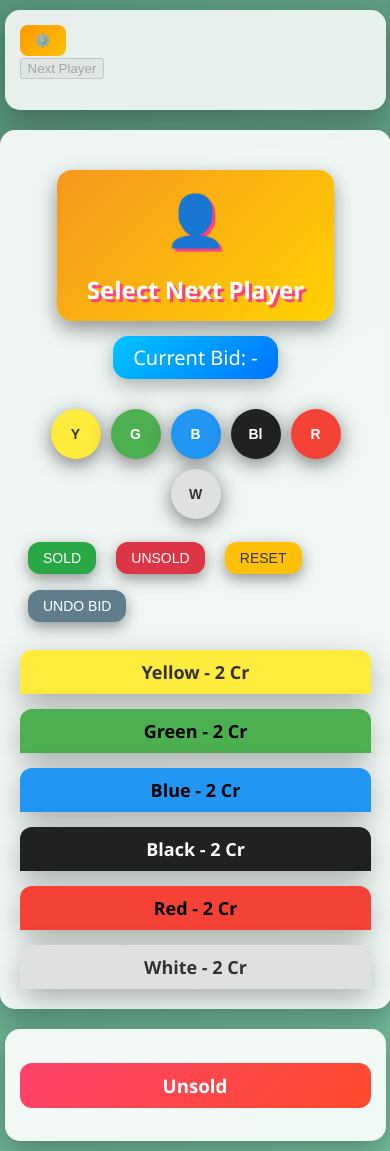
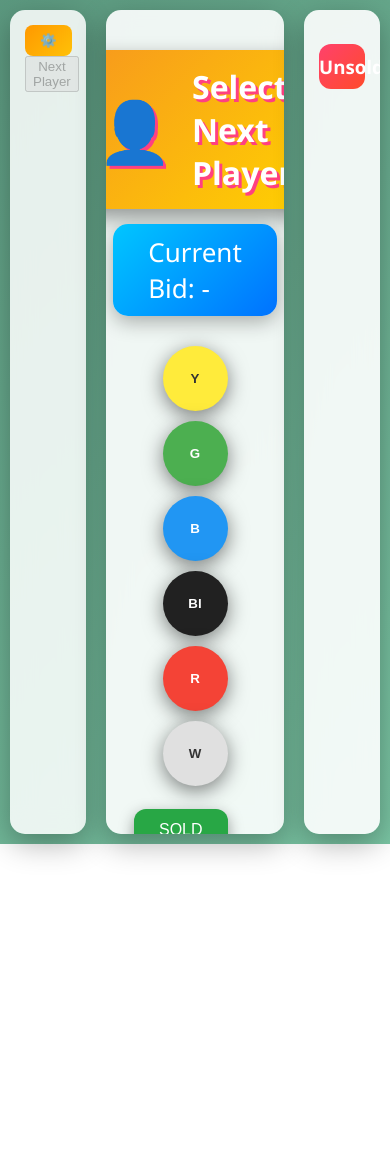
Before and after one commit to Arivu77/my-letlify-site, a plain HTML site: page index.html in a window 390 px wide. After the commit the page ends 844 px from the top, so only its background shows below. Drawn offline with nearby package versions, Linux system fonts and the light colour scheme; no server answers.

Commit message:
Style.css

```diff
--- a/Style.css
+++ b/Style.css
@@ -61,8 +61,6 @@ body {
   align-items: center;
   padding: 20px;
   margin: 10px;
-  overflow-y: auto;
-  max-height: calc(100vh - 20px);
 }
 
 .player-highlight {
@@ -198,57 +196,6 @@ body {
   margin: 0;
   padding-left: 25px;
 }
-@media screen and (max-width: 768px) {
-  body {
-    flex-direction: column;
-    height: auto;
-    overflow: auto;
-  }
-
-  .left-panel,
-  .center-panel,
-  .right-panel {
-    width: 90%;
-    margin: 10px auto;
-    max-height: none;
-  }
-
-  .player-highlight {
-    flex-direction: column;
-    text-align: center;
-  }
-
-  .player-emoji {
-    font-size: 50px;
-  }
-
-  .player-name {
-    font-size: 24px;
-  }
-
-  .current-bid {
-    font-size: 20px;
-    padding: 8px 20px;
-  }
-
-  .buttons {
-    flex-wrap: wrap;
-  }
-
-  .bid-btn {
-    width: 50px;
-    height: 50px;
-    font-size: 14px;
-  }
-
-  .action-btn {
-    padding: 8px 15px;
-    font-size: 14px;
-  }
-
-  .team-tables {
-    grid-template-columns: 1fr;
-  }
 
   .team-table ol {
     max-height: 200px;
```
